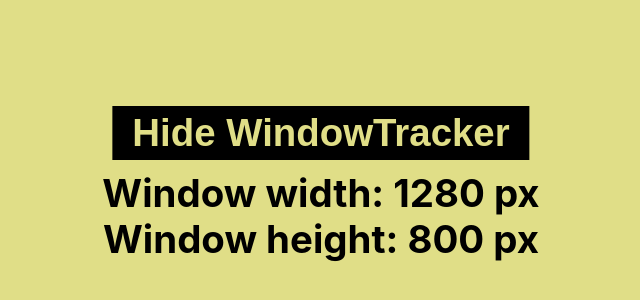
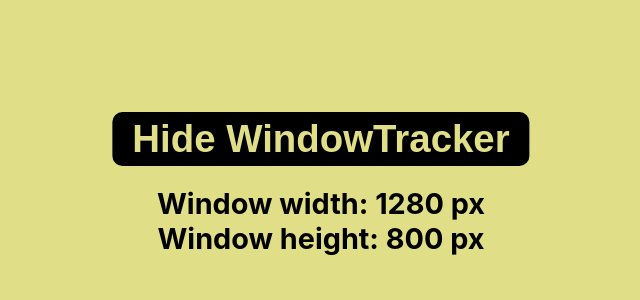
Before and after one commit to shiyan-chen/window-tracker, a React (Create React App) app: page / in a window 1280 px wide. Shown: the part 216-516 px from the top of the page, without its empty margins (319-959 px from the left). Built offline with nearby package versions, Linux system fonts and the light colour scheme.

Commit message:
fixed hover bug

```diff
--- a/src/App.css
+++ b/src/App.css
@@ -19,29 +19,26 @@ body {
     transform: translate(-50%, -50%);
 }
 
-.container button {
+.toggle--btn {
     display: block;
     margin-inline: auto;
-    margin-bottom: 10px;
-
     padding: 5px 20px;
     border: none;
-    color: rgb(224, 222, 135);;
+    border-radius: 10px;
+    color: rgb(224, 222, 135);
     background-color: black;
     transition-duration: 0.3s;
     font-size: 2em;
     font-weight: bold;
 }
 
-.container button:hover {
-    background-color: rgb(232, 57, 57);
-}
-
 .window--size {
-    margin: auto;
+    margin-inline: auto;
+    margin-top: 20px;
     text-align: center;
-    font-size: 2em;
+    font-size: 1.5em;
     font-weight: bold;
+    letter-spacing: 0.00em;
 }
 
 @media (max-width:575px) {
@@ -49,3 +46,9 @@ body {
         font-size: 100%;
     }
 }
+
+@media (hover: hover) {
+    .toggle--btn:hover {
+        background-color: rgb(232, 57, 57);
+    }
+}
--- a/src/App.js
+++ b/src/App.js
@@ -11,7 +11,7 @@ export default function App() {
 
   return (
     <div className="container">
-      <button onClick={toggle}>{show ? "Hide" : "Show"} WindowTracker</button>
+      <button className="toggle--btn" onClick={toggle}>{show ? "Hide" : "Show"} WindowTracker</button>
       {show && <WindowTracker />}
     </div>
   );
```
